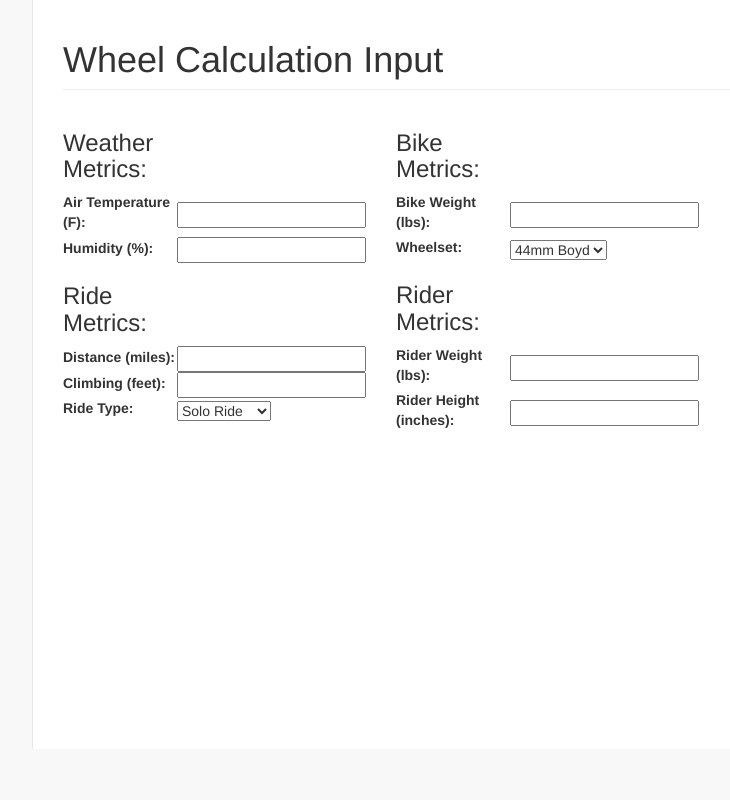
After one commit to chrisuberti/wheel-selector, a CodeIgniter app: page /database/index.php/wheels/index in a window 1280 px wide. The commit adds this page. Shown: the whole page, without its empty margins (218-948 px from the left). Run offline with CodeIgniter, Linux system fonts and the light colour scheme; the visitor is signed in with stand-in values (Sample User, id 1).

Commit message:
Create wheel selector form

```diff
--- a/application/config/autoload.php
+++ b/application/config/autoload.php
@@ -89,7 +89,7 @@ $autoload['drivers'] = array();
 |
 |	$autoload['helper'] = array('url', 'file');
 */
-$autoload['helper'] = array('url', 'language', 'form', 'general', 'html');
+$autoload['helper'] = array('url', 'language', 'form', 'general', 'html', 'constants_helper');
 
 /*
 | -------------------------------------------------------------------
--- a/application/config/routes.php
+++ b/application/config/routes.php
@@ -49,6 +49,6 @@ defined('BASEPATH') OR exit('No direct script access allowed');
 | Examples:	my-controller/index	-> my_controller/index
 |		my-controller/my-method	-> my_controller/my_method
 */
-$route['default_controller'] = 'welcome';
+$route['default_controller'] = 'wheels';
 $route['404_override'] = '';
 $route['translate_uri_dashes'] = FALSE;
--- a/application/controllers/Welcome.php
+++ b/application/controllers/Welcome.php
@@ -27,7 +27,7 @@ class Welcome extends CI_Controller {
   public function index(){
   	$this->load->view('dressings/header');
   	$this->load->view('dressings/navbar');
-  	$this->load->view('index_view');
+  	$this->load->view('baseline');
   	$this->load->view('dressings/footer');
   }
 	public function test(){
--- /dev/null
+++ b/application/controllers/Wheels.php
@@ -0,0 +1,82 @@
+<?php
+defined('BASEPATH') OR exit('No direct script access allowed');
+
+
+
+class Wheels extends MY_Controller {
+
+	/**
+	 * Index Page for this controller.
+	 */
+
+	 function __construct(){
+	 	parent::__construct();
+	 	$this->load->model('post');
+	 	$this->load->library(array('ion_auth','form_validation'));
+		$this->load->helper(array('url','language', 'constants', 'form'));
+
+		$this->form_validation->set_error_delimiters($this->config->item('error_start_delimiter', 'ion_auth'), $this->config->item('error_end_delimiter', 'ion_auth'));
+
+	 }
+	 public function index(){
+	 	$data['title']='Wheel Calculation Input';
+
+	 	$data['air_temp']=array(
+	 			'name'=>'air_temp',
+	 			'type'=>'number'
+
+	 		);
+	 	$data['distance']=array(
+	 			'name'=>'distance',
+	 			'type'=>'number'
+
+	 		);
+	 	$data['climbing']=array(
+	 			'name'=>'climbing',
+	 			'type'=>'number'
+
+	 		);
+	 		$data['humidity']=array(
+	 			'name'=>'humidity',
+	 			'type'=>'number'
+
+	 		);
+	 		$data['bike_weight']=array(
+	 			'name'=>'bike_weight',
+	 			'type'=>'number'
+
+	 		);
+	 		$data['wheelset']=array(
+	 			'name'=>'wheelset'
+	 		);
+	 		$data['wheelset_options']=array(
+	 			'44mm'=>'44mm Boyd',
+	 			'60mm'=>'60mm Boyd',
+	 			'90mm'=>'90mm Boyd',
+	 			);
+	 		$data['ride_type_options']=array(
+	 			'solo'=>'Solo Ride',
+	 			'group'=>'Group Ride'
+	 			);
+	 		$data['ride_type']=array(
+	 			'name'=>'ride_type',
+	 			);
+	 		$data['rider_weight']=array(
+	 			'name'=>'rider_weight',
+	 			'type'=>'number',
+	 		);
+	 		$data['rider_height']=array(
+	 			'name'=>'rider_height',
+	 			'type'=>'number',
+	 		);
+
+	     $this->load->view('dressings/header');
+	     $this->load->view('wheel_input', $data);
+	     $this->load->view('dressings/footer');
+
+	 }
+	 public function wheel_calc(){
+
+	 }
+
+  }
--- a/application/core/MY_Controller.php
+++ b/application/core/MY_Controller.php
@@ -5,16 +5,10 @@ class MY_Controller extends CI_Controller {
         parent::__construct();
         		$this->load->library(array('form_validation'));
 		$this->load->helper(array('language'));
-		$this->load->model('stock');
-		$this->load->model('portfolio');
 		$this->load->library('table');
 
 		$this->form_validation->set_error_delimiters($this->config->item('error_start_delimiter', 'ion_auth'), $this->config->item('error_end_delimiter', 'ion_auth'));
         if (!$this->ion_auth->logged_in()){	redirect('auth/login', 'refresh');	}
-
-        $this->data['charts'] = FALSE;
-
-
 
     }
 
--- /dev/null
+++ b/application/helpers/constants_helper.php
@@ -0,0 +1,64 @@
+<?php
+//class Constants{
+
+//List of constants that can be used throughout the program
+$grav = 9.8067; //m/s
+$MMair = 28.965; //g-mol-1
+$R_air = 287.06; //J-kg-1 K-1
+$TempLapse = 0.0065; //K/m
+$T_sl = 288.15;
+$P_sl = 101.33; //Sea Level standard pressure kPa
+
+
+
+
+//convert meters to feet;
+function feet2meters($ft){return $ft*0.3048;}
+
+//
+function inHg2kPa($p){return $p*3.38639;}
+
+
+//convert celcius to farienheight
+function celcius2farienheight($cel){return 1.8*$cel+32;}
+function fariengheight2kelvin($t){return Rankine($t)*0.555556;}
+
+function Rankine($t){return $t+459.7;}
+function Kelvin($c){return $c+273.15;}
+
+function TotalMass($rider, $bike){return $bike+$rider;}
+
+function densityCalc($Tair, $humidity, $alt){
+	global $grav, $MMair, $R_air, $TempLapse, $T_sl, $P_sl;
+
+
+
+	//This only takes into account altitude gain!!!!
+	//Pressure dry
+	$P_dry =$P_sl*pow((1-($TempLapse* feet2meters($alt))/$T_sl), ($grav/($R_air*$TempLapse)));
+	//THIS IS CORRECT (IDEAL GAS LAW)
+	$t_rank = fariengheight2kelvin($Tair);
+	$rho_dry = (($P_dry*1000)/($R_air*$t_rank));
+
+	//Saturation pressure of wator vapor in air
+	////THIS IS GOOD
+	$P_sat = exp((77.345+0.0057*$t_rank-7235/$t_rank))/pow($t_rank,8.2);
+
+	$Pw = ($humidity/100)*$P_sat;
+
+	$x = 0.62198*$Pw / (($P_dry*1000)-$Pw);
+
+	$rho_actual = $rho_dry *((1+$x)/(1+1.609*$x));
+	//This is some empherical ratio to determine actual density based on humidity ratio
+
+	//populate output table:
+	$data['P_sat']=$P_sat;
+	$data['P_dry']=$P_dry;
+	$data['$Pw']=$Pw;
+	$data['x']=$x;
+	$data['rho_dry']=$rho_dry;
+	$data['rho_actual']=$rho_actual;
+
+
+	return $data;
+}
--- /dev/null
+++ b/application/views/baseline.php
@@ -0,0 +1,3 @@
+<?php
+echo "This is a test";
+?>
--- /dev/null
+++ b/application/views/wheel_input.php
@@ -0,0 +1,74 @@
+<body>
+<div id="page-wrapper">
+    <div class="row">
+        <div class="col-lg-12">
+            <h1 class = "page-header"><?php echo $title;?></h1>
+            <p><?php echo lang('index_subheading');?></p>
+        </div>
+    </div>
+
+    <div class="row">
+            <?php
+            if(validation_errors()){echo validation_errors('<p class = "error">','</p>');}?>
+            <?php echo  ($this->session->flashdata('message')); ?>
+
+            <?php echo form_open_multipart('wheels/wheels_calc');?>
+            <div class='col-md-4'>
+                <table>
+                    <tr><td><h3>Weather Metrics: </h3></td></tr>
+                    <tr>
+                        <td><?php echo form_label('Air Temperature (F): ', 'air_temp');?></td>
+                        <td><?php echo form_input($air_temp);?>
+
+                    </tr>
+
+                    <tr>
+                        <td><?php echo form_label('Humidity (%): ', 'humidity');?></td>
+                        <td><?php echo form_input($humidity);?></td>
+                    </tr>
+
+                    <tr><td><h3>Ride Metrics: </h3></td></tr>
+
+                    <tr>
+                        <td><?php echo form_label('Distance (miles): ', 'distance');?></td>
+                        <td><?php echo form_input($humidity);?></td>
+                    </tr>
+
+                    <tr>
+                        <td><?php echo form_label('Climbing (feet): ', 'climbing');?></td>
+                        <td><?php echo form_input($humidity);?></td>
+                    </tr>
+                    <tr>
+                        <td><?php echo form_label('Ride Type: ', 'ride_type');?></td>
+                        <td><?php echo form_dropdown($ride_type,$ride_type_options);?></td>
+                    </tr>
+
+                </table>
+            </div>
+            <div class="col-md-4">
+                <table>
+                    <tr><td><h3>Bike Metrics: </h3></td></tr>
+                    <tr>
+                        <td><?php echo form_label('Bike Weight (lbs): ', 'bike_weight');?></td>
+                        <td><?php echo form_input($bike_weight);?>
+                    </tr>
+                    <tr>
+                         <td><?php echo form_label('Wheelset: ', 'wheelset');?></td>
+                         <td><?php echo form_dropdown($wheelset, $wheelset_options);?></td>
+                    </tr>
+                    <tr><td><h3>Rider Metrics: </h3></td></tr>
+                    <tr>
+                        <td><?php echo form_label('Rider Weight (lbs): ', 'rider_weight');?></td>
+                        <td><?php echo form_input($rider_weight);?>
+                    </tr>
+                    <tr>
+                         <td><?php echo form_label('Rider Height (inches): ', 'rider_height');?></td>
+                         <td><?php echo form_input($rider_height);?></td>
+                    </tr>
+                </table>
+            </div>
+    </div>
+</div>
+
+
+</body>
--- a/header.php
+++ b/header.php
@@ -1,8 +1,5 @@
 
-<<<<<<< HEAD
-=======
 <?php $url = 'c9';?>
->>>>>>> laptop2
 <!DOCTYPE html>
 <html lang="en">
 
```
